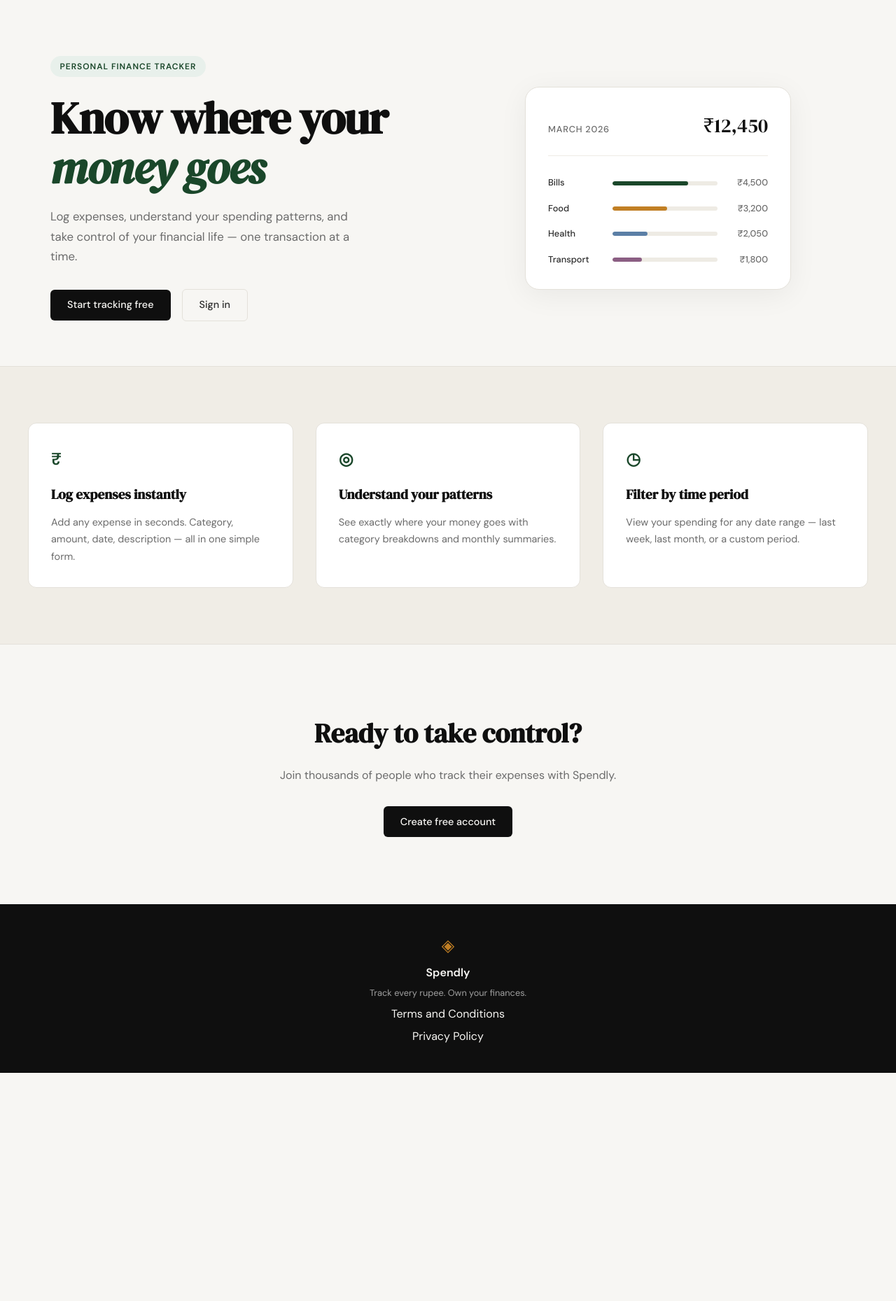
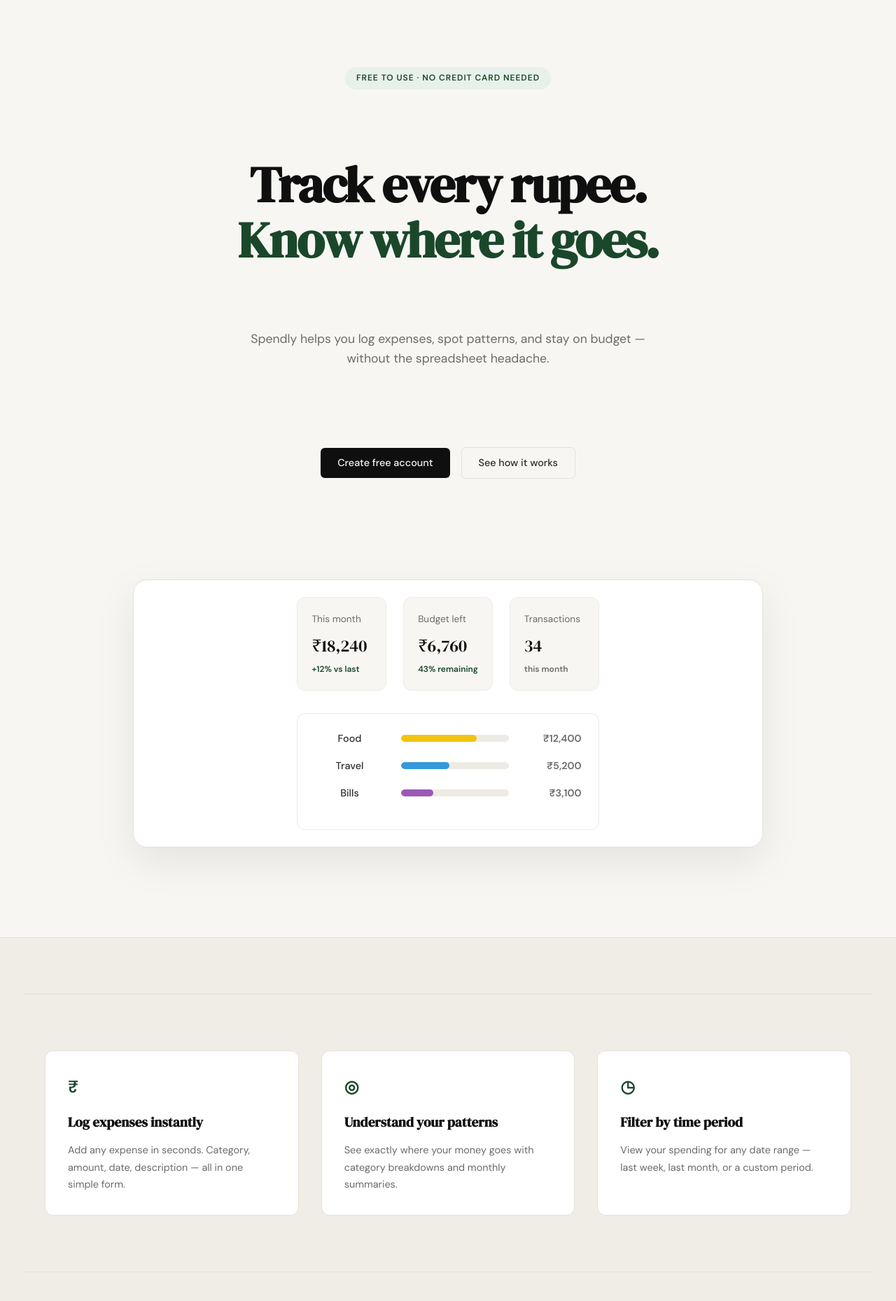
Before and after one commit to tanjim0803/spendly, a Flask app: page / in a window 1280 px wide. Shown: the part 61-1920 px from the top of the page at 70% size. Before the commit the page ends 1594 px from the top, so only its background shows below. Run offline with Flask 3, Linux system fonts and the light colour scheme.

Commit message:
style: update hero section to match design

```diff
--- /dev/null
+++ b/static/css/landing.css
@@ -0,0 +1,164 @@
+/* ------------------------------------------------------------------ */
+/* Hero (Updated)                                                        */
+/* ------------------------------------------------------------------ */
+
+.hero {
+    padding: 6rem 2rem 8rem;
+    text-align: center;
+    display: flex;
+    flex-direction: column;
+    align-items: center;
+    max-width: var(--max-width);
+    margin: 0 auto;
+}
+
+.hero-badge {
+    display: inline-block;
+    background: var(--accent-light);
+    color: var(--accent);
+    font-size: 0.75rem;
+    font-weight: 600;
+    letter-spacing: 0.08em;
+    text-transform: uppercase;
+    padding: 0.4rem 1rem;
+    border-radius: 999px;
+    margin-bottom: 2rem;
+}
+
+.hero-title {
+    font-family: var(--font-display);
+    font-size: clamp(2.5rem, 6vw, 4.5rem);
+    line-height: 1.1;
+    letter-spacing: -0.03em;
+    color: var(--ink);
+    margin-bottom: 1.5rem;
+    max-width: 800px;
+}
+
+.hero-title span {
+    display: block;
+}
+
+.hero-title .highlight {
+    color: var(--accent);
+}
+
+.hero-subtitle {
+    font-size: 1.1rem;
+    color: var(--ink-muted);
+    line-height: 1.6;
+    max-width: 600px;
+    margin: 0 auto 3rem;
+}
+
+.hero-actions {
+    display: flex;
+    gap: 1rem;
+    justify-content: center;
+    margin-bottom: 5rem;
+}
+
+/* Hero Visual (Dashboard Preview) */
+.hero-visual {
+    width: 100%;
+    max-width: 900px;
+    background: var(--paper-card);
+    border: 1px solid var(--border);
+    border-radius: var(--radius-lg);
+    padding: 1.5rem;
+    box-shadow: 0 20px 60px rgba(0,0,0,0.08);
+}
+
+.dashboard-preview {
+    display: flex;
+    flex-direction: column;
+    gap: 2rem;
+}
+
+.preview-stats {
+    display: grid;
+    grid-template-columns: repeat(3, 1fr);
+    gap: 1.5rem;
+}
+
+.stat-card {
+    background: var(--paper);
+    border: 1px solid var(--border-soft);
+    border-radius: var(--radius-md);
+    padding: 1.25rem;
+    text-align: left;
+}
+
+.stat-label {
+    font-size: 0.85rem;
+    color: var(--ink-muted);
+    margin-bottom: 0.5rem;
+    display: block;
+}
+
+.stat-value {
+    font-family: var(--font-display);
+    font-size: 1.5rem;
+    color: var(--ink);
+    display: block;
+}
+
+.stat-trend {
+    font-size: 0.75rem;
+    font-weight: 600;
+    display: block;
+    margin-top: 0.25rem;
+}
+
+.trend-up { color: var(--accent); }
+.trend-down { color: var(--danger); }
+
+.preview-chart {
+    background: var(--paper-card);
+    border: 1px solid var(--border-soft);
+    border-radius: var(--radius-md);
+    padding: 1.5rem;
+}
+
+.chart-row {
+    display: grid;
+    grid-template-columns: 100px 1fr 80px;
+    align-items: center;
+    gap: 1.5rem;
+    margin-bottom: 1rem;
+}
+
+.chart-cat {
+    font-size: 0.9rem;
+    font-weight: 500;
+    color: var(--ink-soft);
+}
+
+.chart-bar-track {
+    height: 10px;
+    background: var(--border-soft);
+    border-radius: 999px;
+    overflow: hidden;
+}
+
+.chart-bar {
+    height: 100%;
+    border-radius: 999px;
+    transition: width 0.6s ease;
+}
+
+.chart-amt {
+    font-size: 0.9rem;
+    font-weight: 600;
+    color: var(--ink-muted);
+    text-align: right;
+}
+
+@media (max-width: 768px) {
+    .preview-stats {
+        grid-template-columns: 1fr;
+    }
+    .chart-row {
+        grid-template-columns: 80px 1fr 60px;
+    }
+}
--- a/templates/landing.html
+++ b/templates/landing.html
@@ -2,64 +2,77 @@
 
 {% block title %}Spendly — Track Every Rupee{% endblock %}
 
+{% block head %}
+<link rel="stylesheet" href="{{ url_for('static', filename='css/landing.css') }}">
+{% endblock %}
+
 {% block content %}
 
 <section class="hero">
-    <div class="hero-inner">
-        <div class="hero-badge">Personal Finance Tracker</div>
-        <h1 class="hero-title">
-            Know where your<br>
-            <em>money goes</em>
-        </h1>
-        <p class="hero-subtitle">
-            Log expenses, understand your spending patterns,
-            and take control of your financial life —
-            one transaction at a time.
-        </p>
-        <div class="hero-actions">
-            <a href="{{ url_for('register') }}" class="btn-primary">Start tracking free</a>
-            <a href="{{ url_for('login') }}" class="btn-ghost">Sign in</a>
-        </div>
+    <div class="hero-badge">Free to use · No credit card needed</div>
+
+    <h1 class="hero-title">
+        <span>Track every rupee.</span>
+        <span><span class="highlight">Know where it goes.</span></span>
+    </h1>
+
+    <p class="hero-subtitle">
+        Spendly helps you log expenses, spot patterns, and stay on budget — without the spreadsheet headache.
+    </p>
+
+    <div class="hero-actions">
+        <a href="{{ url_for('register') }}" class="btn-primary">Create free account</a>
+        <a href="#" class="btn-ghost">See how it works</a>
     </div>
+
     <div class="hero-visual">
-        <div class="mock-card">
-            <div class="mock-card-header">
-                <span class="mock-label">March 2026</span>
-                <span class="mock-total">₹12,450</span>
+        <div class="dashboard-preview">
+            <div class="preview-stats">
+                <div class="stat-card">
+                    <span class="stat-label">This month</span>
+                    <span class="stat-value">₹18,240</span>
+                    <span class="stat-trend trend-up">+12% vs last</span>
+                </div>
+                <div class="stat-card">
+                    <span class="stat-label">Budget left</span>
+                    <span class="stat-value">₹6,760</span>
+                    <span class="stat-trend trend-up" style="color: var(--accent);">43% remaining</span>
+                </div>
+                <div class="stat-card">
+                    <span class="stat-label">Transactions</span>
+                    <span class="stat-value">34</span>
+                    <span class="stat-trend" style="color: var(--ink-muted);">this month</span>
+                </div>
             </div>
-            <div class="mock-bars">
-                <div class="mock-bar-row">
-                    <span class="mock-cat">Bills</span>
-                    <div class="mock-bar-track">
-                        <div class="mock-bar" style="width: 72%"></div>
+
+            <div class="preview-chart">
+                <div class="chart-row">
+                    <span class="chart-cat">Food</span>
+                    <div class="chart-bar-track">
+                        <div class="chart-bar" style="width: 70%; background: #f1c40f;"></div>
                     </div>
-                    <span class="mock-amt">₹4,500</span>
+                    <span class="chart-amt">₹12,400</span>
                 </div>
-                <div class="mock-bar-row">
-                    <span class="mock-cat">Food</span>
-                    <div class="mock-bar-track">
-                        <div class="mock-bar mock-bar-2" style="width: 52%"></div>
+                <div class="chart-row">
+                    <span class="chart-cat">Travel</span>
+                    <div class="chart-bar-track">
+                        <div class="chart-bar" style="width: 45%; background: #3498db;"></div>
                     </div>
-                    <span class="mock-amt">₹3,200</span>
+                    <span class="chart-amt">₹5,200</span>
                 </div>
-                <div class="mock-bar-row">
-                    <span class="mock-cat">Health</span>
-                    <div class="mock-bar-track">
-                        <div class="mock-bar mock-bar-3" style="width: 33%"></div>
+                <div class="chart-row">
+                    <span class="chart-cat">Bills</span>
+                    <div class="chart-bar-track">
+                        <div class="chart-bar" style="width: 30%; background: #9b59b6;"></div>
                     </div>
-                    <span class="mock-amt">₹2,050</span>
-                </div>
-                <div class="mock-bar-row">
-                    <span class="mock-cat">Transport</span>
-                    <div class="mock-bar-track">
-                        <div class="mock-bar mock-bar-4" style="width: 28%"></div>
-                    </div>
-                    <span class="mock-amt">₹1,800</span>
+                    <span class="chart-amt">₹3,100</span>
                 </div>
             </div>
         </div>
     </div>
 </section>
+
+<section class="features">
 
 <section class="features">
     <div class="features-inner">
```
